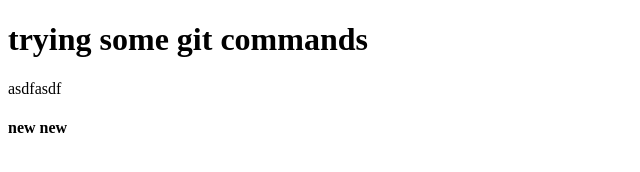
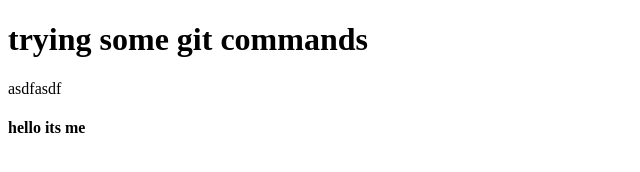
Before and after one commit to abhinavpancholi/epic-3--application-, a plain HTML site: page index.html in a window 1280 px wide. Shown: the full height of the page, 0-640 px from the left. Drawn offline with Linux system fonts and the light colour scheme.

Commit message:
merge conflict commit in branch2

```diff
--- a/index.html
+++ b/index.html
@@ -9,7 +9,7 @@
 
     <h1>trying some git commands</h1>
     <p>asdfasdf</p>
-    <h4>new new</h4>
+    <h4>hello  its me</h4>
 
 </body>
 </html>
```
